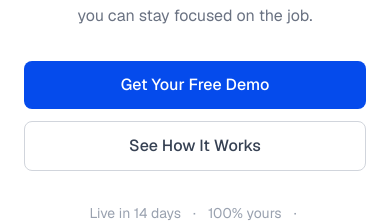
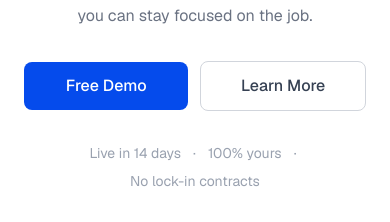
Before and after one commit to TylerSchaus/cova-systems-web, a Next.js app: page / in a window 390 px wide. Shown: the part 275-497 px from the top of the page. Built offline with nearby package versions, Linux system fonts and the light colour scheme.

Commit message:
Mobile updates

```diff
--- a/src/components/blocks/Hero.tsx
+++ b/src/components/blocks/Hero.tsx
@@ -89,7 +89,7 @@ export default function Hero() {
       gsap.set(cardBottomRightRef.current, { width: "56%", right: "2%", bottom: "0px" });
       gsap.set(orbRef.current, { width: "220px", height: "220px", top: "8%", left: "50%", xPercent: -50, right: "auto" });
       gsap.set(blurbLeftRef.current, { top: "0%", left: "0%" });
-      gsap.set(blurbRightRef.current, { bottom: "5%", right: "0%" });
+      gsap.set(blurbRightRef.current, { bottom: "-4%", right: "-2%" });
     }
 
     // Entrance timeline
@@ -127,24 +127,24 @@ export default function Hero() {
           <p ref={subheadlineRef} className="mb-8 text-lg leading-relaxed text-gray-500 max-md:text-base">
             We build websites, manage your Google presence, and automate your follow-ups — so you can stay focused on the job.
           </p>
-          <div ref={ctaRef} className="mb-8 flex items-center gap-3 max-md:flex-col max-md:w-full">
+          <div ref={ctaRef} className="mb-8 flex items-center gap-3 max-md:w-full">
             <Button
               href="#contact"
               onClick={(e) => { e.preventDefault(); document.querySelector("#contact")?.scrollIntoView({ behavior: "smooth" }); }}
               variant="primary"
               size="lg"
-              className="rounded-full max-md:w-full max-md:justify-center"
+              className="rounded-full max-md:w-full max-md:justify-center max-md:text-s max-md:px-4"
             >
-              Get Your Free Demo
+              Free Demo
             </Button>
             <Button
               href="#services"
               onClick={(e) => { e.preventDefault(); document.querySelector("#services")?.scrollIntoView({ behavior: "smooth" }); }}
               variant="outline"
               size="lg"
-              className="rounded-full max-md:w-full max-md:justify-center"
+              className="rounded-full max-md:w-full max-md:justify-center max-md:text-s max-md:px-4"
             >
-              See How It Works
+              Learn More
             </Button>
           </div>
           <div ref={trustRef} className="flex items-center gap-2 text-sm text-gray-400 max-md:justify-center max-md:flex-wrap">
--- a/src/components/blocks/WebDev.tsx
+++ b/src/components/blocks/WebDev.tsx
@@ -37,9 +37,9 @@ const features = [
 
 const differentiators = [
   { icon: Zap, label: "Live in 14 days" },
+  { icon: ShieldCheck, label: "No lock-in contracts" },
   { icon: Code2, label: "You own the code" },
   { icon: Globe, label: "You own the domain" },
-  { icon: ShieldCheck, label: "No lock-in contracts" },
 ];
 
 export default function WebDev() {
@@ -51,6 +51,7 @@ export default function WebDev() {
   const stripRef = useRef<HTMLDivElement>(null);
 
   useEffect(() => {
+    const isMobile = window.innerWidth < 768;
     const c1 = card1Ref.current;
     const c2 = card2Ref.current;
     const c3 = card3Ref.current;
@@ -58,6 +59,7 @@ export default function WebDev() {
 
     if (!c1 || !c2 || !c3 || !wrapper) return;
 
+    if (!isMobile) {
     const lockHeight = () => {
       wrapper.style.height = c1.offsetHeight + "px";
     };
@@ -88,7 +90,7 @@ export default function WebDev() {
           // Pin the entire section so both left and right columns stay static
           trigger: sectionRef.current,
           scroller: document.documentElement,
-          start: "top -25%",
+          start: "top top",
           end: "+=1300",
           pin: true,
           pinSpacing: true,
@@ -142,6 +144,7 @@ export default function WebDev() {
       window.removeEventListener("resize", lockHeight);
       ctx.revert();
     };
+    }
   }, []);
 
   return (
@@ -176,7 +179,7 @@ export default function WebDev() {
           </div>
 
           {/* Right — cards with stacking animation */}
-          <div ref={cardsWrapperRef} className="relative flex-1 max-md:w-full">
+          <div ref={cardsWrapperRef} className="relative flex-1 max-md:w-full max-md:flex max-md:flex-col max-md:gap-4">
             <div
               ref={card1Ref}
               className="relative overflow-hidden rounded-2xl bg-white px-7 py-6 shadow-md"
@@ -240,15 +243,25 @@ export default function WebDev() {
         </div>
 
         {/* Differentiator strip */}
-        <div ref={stripRef} className="rounded-2xl bg-white px-8 py-5 max-md:px-4 max-md:py-4">
-          <div className="flex items-center justify-center divide-x divide-gray-200 max-md:grid max-md:grid-cols-2 max-md:gap-3 max-md:divide-x-0 max-md:w-full">
-            {differentiators.map((item) => {
+        <div ref={stripRef} className="rounded-2xl bg-white px-8 py-5 max-md:px-4 max-md:py-4 max-md:mb-8">
+          <div className="flex items-center justify-center divide-x divide-gray-200 max-md:flex max-md:flex-row max-md:gap-0 max-md:divide-x-0 max-md:w-full">
+            <div className="md:contents max-md:flex max-md:w-full max-md:gap-4">
+              <div className="max-md:flex max-md:flex-col max-md:gap-3 max-md:flex-1 md:contents">
+                {differentiators.slice(0, 2).map((item) => {
                   const Icon = item.icon;
                   return (
-                <div
-                  key={item.label}
-                  className="flex items-center gap-2 px-8 text-sm text-gray-600 first:pl-0 last:pr-0 max-md:px-0 max-md:justify-center max-md:flex max-md:items-center max-md:gap-2 max-md:w-full"
-                >
+                    <div key={item.label} className="flex items-center gap-2 px-8 text-sm text-gray-600 first:pl-0 max-md:px-0 max-md:justify-start">
+                      <Icon className="h-4 w-4 flex-shrink-0 text-brand" strokeWidth={1.75} />
+                      <span>{item.label}</span>
+                    </div>
+                  );
+                })}
+              </div>
+              <div className="max-md:flex max-md:flex-col max-md:gap-3 max-md:flex-1 md:contents">
+                {differentiators.slice(2).map((item) => {
+                  const Icon = item.icon;
+                  return (
+                    <div key={item.label} className="flex items-center gap-2 px-8 text-sm text-gray-600 last:pr-0 max-md:px-0 max-md:justify-start">
                       <Icon className="h-4 w-4 flex-shrink-0 text-brand" strokeWidth={1.75} />
                       <span>{item.label}</span>
                     </div>
@@ -257,6 +270,8 @@ export default function WebDev() {
               </div>
             </div>
           </div>
+        </div>
+      </div>
     </section>
     </div>
   );
```
Lines whose indentation alone changed are shown as unchanged.
